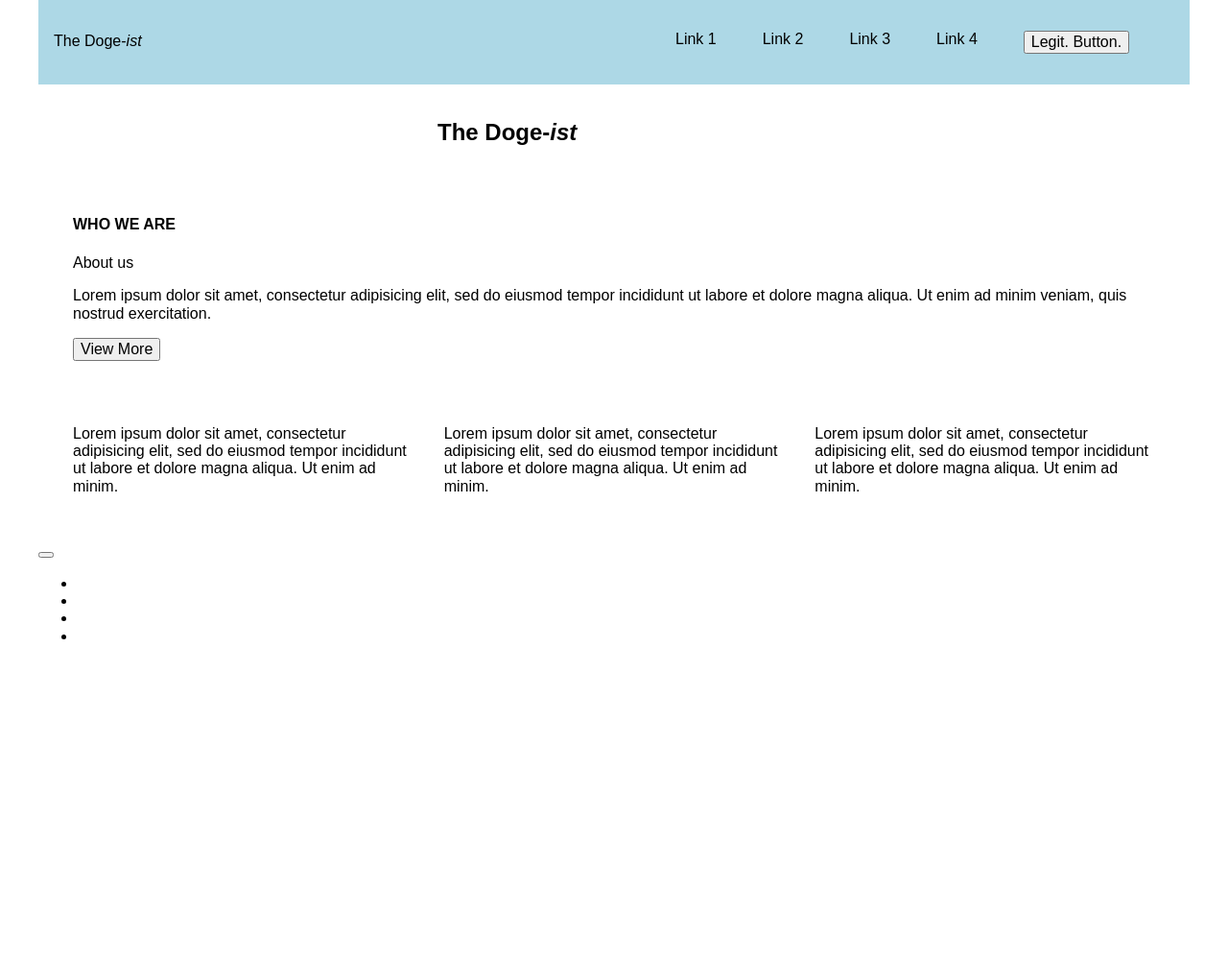
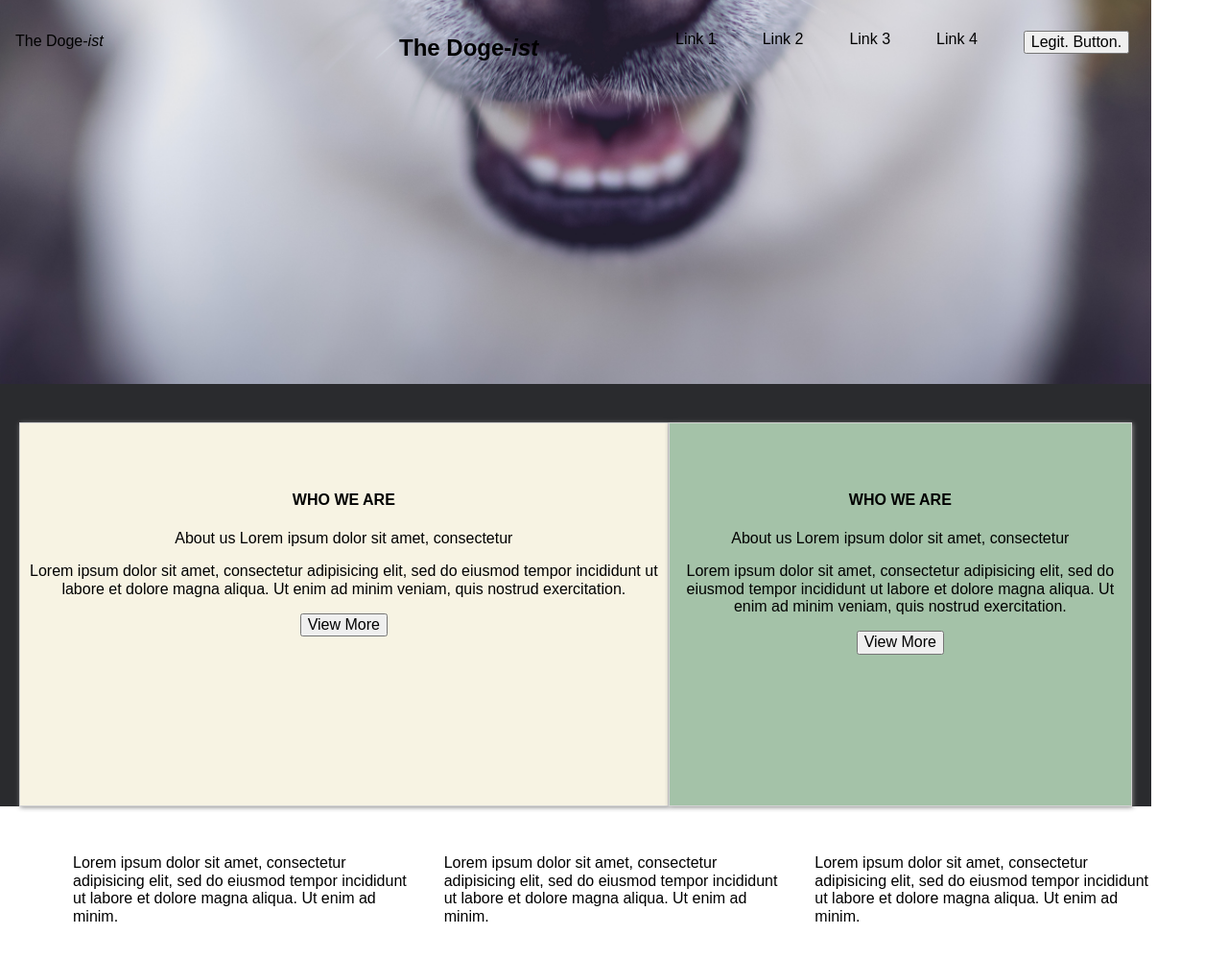
Before and after one commit to thatcat13/doge-site, a plain HTML site: page index.html in a window 1280 px wide. Shown: the top 999 px of the page at 96% size. Before the commit the page ends 800 px from the top, so only its background shows below. Drawn offline with Linux system fonts and the light colour scheme.

Commit message:
add background hero img and intro about cards

```diff
--- a/index.html
+++ b/index.html
@@ -9,12 +9,12 @@
     <div class="wrapper">
       <section class="header">
         <div class="row">
-          <nav class="col-lg-12 equal-height">
-            <div class="col-lg-4 nav-brand">
+          <nav class="col-12 equal-height">
+            <div class="col-4 nav-brand">
               <img src="" alt="">
               <p>The Doge-<i>ist</i></p>
             </div>
-            <div class="nav-list offset-lg-2 col-lg-6">
+            <div class="nav-list offset-2 col-6">
               <ul>
                 <li>Link 1</li>
                 <li>Link 2</li>
@@ -24,18 +24,19 @@
               </ul>
             </div>
           </nav>
-        </div>
-        <div class="col-lg-4 offset-4 hero">
+        </div><!--row-->
+        <div class="col-4 offset-4 hero">
           <h2>The Doge-<i>ist</i></h2>
         </div>
       </section><!--end of header section-->
 
       <section class="intro">
         <div class="container">
-          <div class="col-lg-12">
+          <div class="row">
+            <div class="col-12 col-lg-7">
               <div class="intro-header">
                 <h4>WHO WE ARE</h4>
-              <p>About us</p>
+                <p>About us Lorem ipsum dolor sit amet, consectetur</p>
               </div>
               <div class="intro-main">
                 <p>Lorem ipsum dolor sit amet, consectetur adipisicing elit, sed do eiusmod tempor incididunt ut labore et dolore magna aliqua. Ut enim ad minim veniam, quis nostrud exercitation.</p>
@@ -44,6 +45,21 @@
                 <button type="button" name="button">View More</button>
               </div>
             </div>
+            <div class="col-12 col-lg-5">
+              <div class="intro-header">
+                <h4>WHO WE ARE</h4>
+                <p>About us Lorem ipsum dolor sit amet, consectetur</p>
+              </div>
+              <div class="intro-main">
+                <p>Lorem ipsum dolor sit amet, consectetur adipisicing elit, sed do eiusmod tempor incididunt ut labore et dolore magna aliqua. Ut enim ad minim veniam, quis nostrud exercitation.</p>
+              </div>
+              <div class="intro-footer">
+                <button type="button" name="button">View More</button>
+              </div>
+            </div>
+
+            </div>
+          </div> <!--end of row-->
         </div>
       </section><!--intro-->
 
--- a/sass/abstracts/_mixins.scss
+++ b/sass/abstracts/_mixins.scss
@@ -27,3 +27,12 @@
     margin-right: 0;
   }
 }
+
+@mixin card {
+  border: $card-border;
+  box-shadow: $card-box-shadow;
+  text-align: $card-text-align;
+  padding: $card-padding;
+  height: $card-height;
+  margin-top: $card-margin-top;
+}
--- a/sass/abstracts/_variables.scss
+++ b/sass/abstracts/_variables.scss
@@ -1,9 +1,15 @@
 //color variables
-// $primary-color:
-// $secondary-color:
-// $tertiary-color:
-// $primary-text:
-// $secondary-text:
+$color-offblack: rgba(42, 43, 46, 1);
+$color-linen: rgba(247, 243, 227, 1);
+$color-grey: rgba(90, 90, 102, 1);
+$color-green: rgba(164, 194, 168, 1);
+$color-black: rgba(8, 9, 10, 1);
+
+//hero variables
+$hero-image-url: url("../img/nose.jpg");
+$hero-height-default: 400px;
+$hero-height-md: 510px;
+$hero-height-lg: 666px;
 
 
 //grid variables
@@ -11,6 +17,15 @@ $grid-columns: 12;
 $grid-max-width-md: 720px;
 $grid-max-width: 1200px;
 
+//card-variables
+$card-border: solid 1px lightgray;
+$card-box-shadow: 1px 1px 5px #888888;
+$card-display: inline-block;
+$card-text-align: center;
+$card-margin-top: 40px;
+$card-height: 400px;
+$card-padding: 50px 0;
+
 
 //breakpoint variables
 // $breakpoint-small: "only screen and (min-width: 550px)";
--- a/sass/layout/_grid.scss
+++ b/sass/layout/_grid.scss
@@ -1,9 +1,9 @@
 .wrapper {
   width: 100%;
-  margin: 0 auto;
+  margin: 0;
 }
 
-.wrapper, .row, .hero, .nav, .footer, .intro, .gallery {
+.wrapper, .row, .hero, .nav, .footer, .intro, .gallery, .container {
   @extend %clearfix;
 }
 
@@ -25,7 +25,7 @@
 
 @media #{$breakpoint-medium} {
   .wrapper {
-    width: 96%;
+    width: 100%;
     max-width: $grid-max-width;
   }
   @for $i from 1 through $grid-columns {
--- a/sass/layout/_header.scss
+++ b/sass/layout/_header.scss
@@ -0,0 +1,6 @@
+section.header {
+  background: $hero-image-url center no-repeat;
+  height: $hero-height-default;
+  width: 100%;
+  background-size: cover;
+}
--- a/sass/layout/_intro.scss
+++ b/sass/layout/_intro.scss
@@ -0,0 +1,12 @@
+section.intro {
+  background: $color-offblack;
+  // color: $color-linen;
+  .col-12.col-lg-7 {
+    background: $color-linen;
+    @include card;
+  }
+  .col-12.col-lg-5 {
+    background: $color-green;
+    @include card;
+  }
+}
--- a/sass/layout/_nav.scss
+++ b/sass/layout/_nav.scss
@@ -1,6 +1,7 @@
-nav.col-lg-12 {
-  background-color: lightblue;
+nav.col-12 {
+  // background-color: lightblue;
   padding: 0;
+  position: fixed;
   & .nav-brand {
     & img {
     }
```
Also changed, not shown: css/main.css, img/half.jpg (renamed from img/dan-gold-240112.jpg), img/nose.jpg (renamed from img/marek-szturc-406031.jpg), 12 other files. Lines whose indentation alone changed are shown as unchanged.
